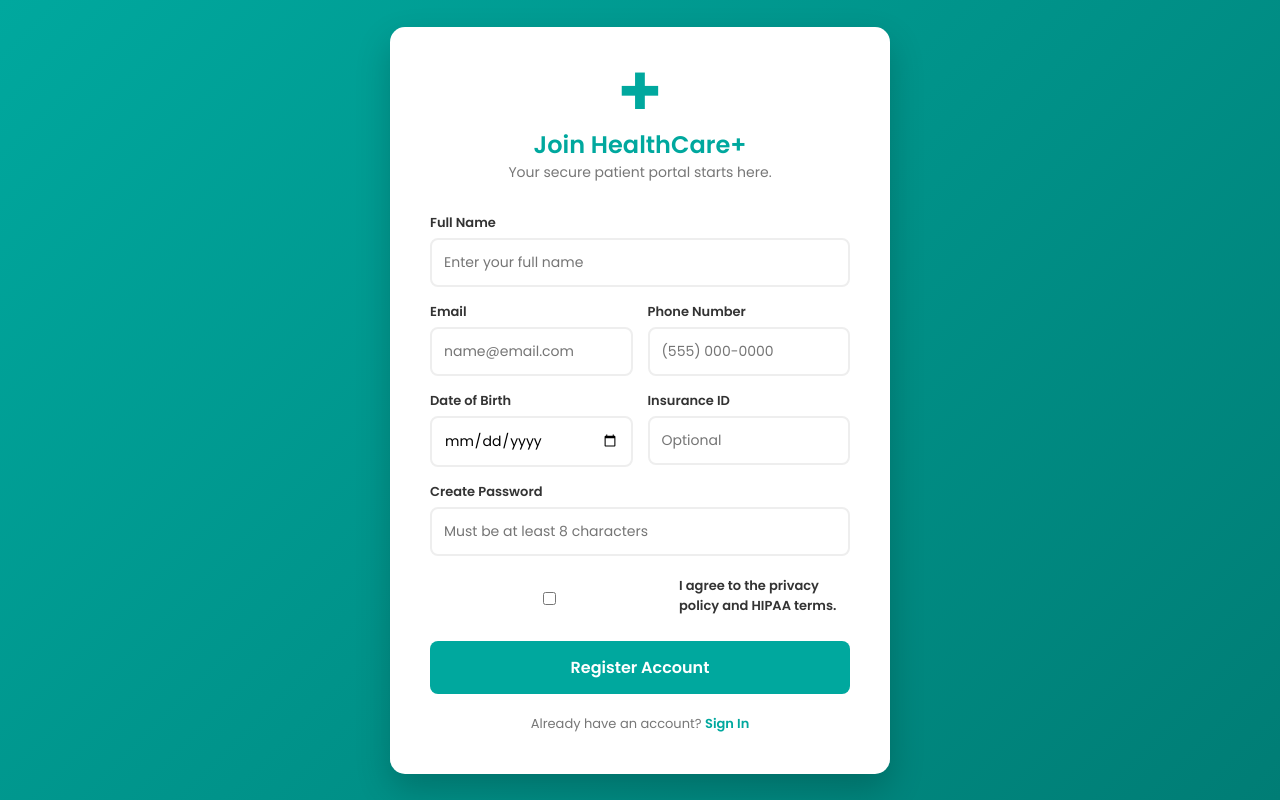
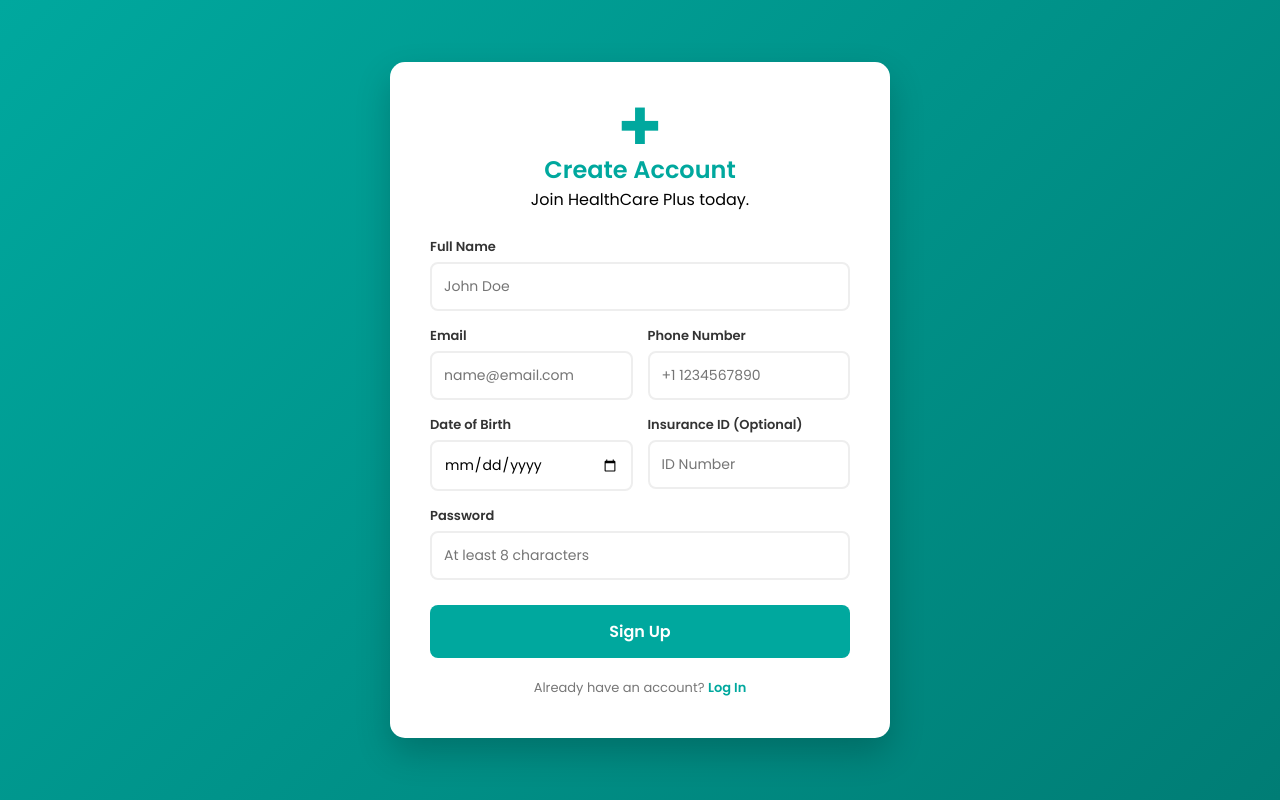
Before and after one commit to JOEL-GICHUHI/healthapp-tracker, a Flask app: page /signup in a window 1280 px wide. Run offline with Flask 3, Linux system fonts and the light colour scheme.

Commit message:
signup page redirection updates (by justin)

```diff
--- a/templates/signup.html
+++ b/templates/signup.html
@@ -3,17 +3,14 @@
 <head>
     <meta charset="UTF-8">
     <meta name="viewport" content="width=device-width, initial-scale=1.0">
-    <title>HealthCare Plus | Sign Up</title>
-    <!-- Google Fonts for a clean look -->
+    <title>HealthCare Plus | Portal</title>
     <link href="https://fonts.googleapis.com/css2?family=Poppins:wght@300;400;600&display=swap" rel="stylesheet">
 
     <style>
-        /* --- CSS STYLES --- */
         :root {
             --turquoise: #00A89E;
             --turquoise-dark: #008f86;
             --white: #ffffff;
-            --light-gray: #f4f7f6;
             --text-main: #333333;
             --text-muted: #777777;
             --error-red: #e74c3c;
@@ -35,18 +32,25 @@
             padding: 20px;
         }
 
-        .signup-card {
+        /* Container for both forms */
+        .auth-card {
             background-color: var(--white);
             width: 100%;
             max-width: 500px;
             padding: 40px;
             border-radius: 15px;
             box-shadow: 0 15px 35px rgba(0, 0, 0, 0.2);
+            transition: transform 0.3s ease;
+        }
+
+        /* Hide logic */
+        .hidden {
+            display: none;
         }
 
         .header {
             text-align: center;
-            margin-bottom: 30px;
+            margin-bottom: 25px;
         }
 
         .logo-icon {
@@ -58,12 +62,6 @@
         .header h1 {
             color: var(--turquoise);
             font-size: 24px;
-            margin-top: 10px;
-        }
-
-        .header p {
-            color: var(--text-muted);
-            font-size: 14px;
         }
 
         .form-group {
@@ -94,28 +92,18 @@
             border-radius: 8px;
             font-size: 14px;
             outline: none;
-            transition: border-color 0.3s ease;
+            transition: all 0.3s ease;
         }
 
         input:focus {
             border-color: var(--turquoise);
         }
 
-        /* Styling for the validation error */
         .error-message {
             color: var(--error-red);
             font-size: 11px;
             margin-top: 4px;
             display: none;
-        }
-
-        .terms {
-            display: flex;
-            align-items: center;
-            gap: 10px;
-            margin: 20px 0;
-            font-size: 12px;
-            color: var(--text-muted);
         }
 
         .btn-submit {
@@ -128,7 +116,7 @@
             font-size: 16px;
             font-weight: 600;
             cursor: pointer;
-            transition: background 0.3s ease;
+            margin-top: 10px;
         }
 
         .btn-submit:hover {
@@ -146,121 +134,149 @@
             color: var(--turquoise);
             text-decoration: none;
             font-weight: 600;
+            cursor: pointer;
         }
 
         @media (max-width: 480px) {
-            .form-row {
-                flex-direction: column;
-                gap: 0;
-            }
+            .form-row { flex-direction: column; gap: 0; }
         }
     </style>
 </head>
 <body>
 
-    <div class="signup-card">
+    <!-- SIGN UP VIEW -->
+    <div id="signup-view" class="auth-card">
         <div class="header">
             <div class="logo-icon">✚</div>
-            <h1>Join HealthCare+</h1>
-            <p>Your secure patient portal starts here.</p>
+            <h1>Create Account</h1>
+            <p>Join HealthCare Plus today.</p>
         </div>
 
-        <form id="healthSignUpForm">
+        <form id="signUpForm">
             <div class="form-group">
-                <label for="fullName">Full Name</label>
-                <input type="text" id="fullName" placeholder="Enter your full name" required>
+                <label>Full Name</label>
+                <input type="text" id="reg-name" placeholder="John Doe" required>
             </div>
 
             <div class="form-row">
                 <div class="form-group">
-                    <label for="email">Email</label>
-                    <input type="email" id="email" placeholder="name@email.com" required>
+                    <label>Email</label>
+                    <input type="email" id="reg-email" placeholder="name@email.com" required>
                 </div>
                 <div class="form-group">
-                    <label for="phone">Phone Number</label>
-                    <input type="tel" id="phone" placeholder="(555) 000-0000" required>
+                    <label>Phone Number</label>
+                    <!-- Added pattern for + country code -->
+                    <input type="tel" id="reg-phone" placeholder="+1 1234567890" pattern="^\+.*" title="Please include country code starting with +" required>
                 </div>
             </div>
 
             <div class="form-row">
                 <div class="form-group">
-                    <label for="dob">Date of Birth</label>
-                    <!-- Added 'max' attribute will be set via JS automatically below -->
-                    <input type="date" id="dob" required>
-                    <div id="dobError" class="error-message">DOB cannot be in the future.</div>
+                    <label>Date of Birth</label>
+                    <input type="date" id="reg-dob" required>
+                    <div id="dobError" class="error-message">Date cannot be in the future.</div>
                 </div>
                 <div class="form-group">
-                    <label for="insurance">Insurance ID</label>
-                    <input type="text" id="insurance" placeholder="Optional">
+                    <label>Insurance ID (Optional)</label>
+                    <input type="text" placeholder="ID Number">
                 </div>
             </div>
 
             <div class="form-group">
-                <label for="password">Create Password</label>
-                <input type="password" id="password" placeholder="Must be at least 8 characters" required>
+                <label>Password</label>
+                <input type="password" id="reg-pass" placeholder="At least 8 characters" required>
             </div>
 
-            <div class="terms">
-                <input type="checkbox" id="agree" required>
-                <label for="agree">I agree to the privacy policy and HIPAA terms.</label>
-            </div>
-
-            <button type="submit" class="btn-submit">Register Account</button>
+            <button type="submit" class="btn-submit">Sign Up</button>
         </form>
 
         <div class="footer-link">
-            Already have an account? <a href="#">Sign In</a>
+            Already have an account? <a onclick="toggleView('login-view')">Log In</a>
+        </div>
+    </div>
+
+    <!-- LOGIN VIEW -->
+    <div id="login-view" class="auth-card hidden">
+        <div class="header">
+            <div class="logo-icon">✚</div>
+            <h1>Welcome Back</h1>
+            <p>Please log in to your account.</p>
+        </div>
+
+        <form id="loginForm">
+            <div class="form-group">
+                <label>Email Address</label>
+                <input type="email" id="login-email" placeholder="name@email.com" required>
+            </div>
+            <div class="form-group">
+                <label>Password</label>
+                <input type="password" placeholder="Enter your password" required>
+            </div>
+
+            <button type="submit" class="btn-submit">Log In</button>
+        </form>
+
+        <div class="footer-link">
+            Don't have an account? <a onclick="toggleView('signup-view')">Sign Up</a>
         </div>
     </div>
 
     <script>
-        // 1. SET MAX DATE AUTOMATICALLY TO TODAY
-        // This prevents the user from selecting a future date in the calendar picker.
-        const dobInput = document.getElementById('dob');
+        // 1. NAVIGATION LOGIC (Toggling between Login and Signup)
+        function toggleView(viewId) {
+            document.getElementById('signup-view').classList.add('hidden');
+            document.getElementById('login-view').classList.add('hidden');
+            document.getElementById(viewId).classList.remove('hidden');
+        }
+
+        // 2. SET MAX DATE FOR DOB (No future dates)
+        const dobInput = document.getElementById('reg-dob');
         const today = new Date().toISOString().split('T')[0];
         dobInput.setAttribute('max', today);
 
-        // 2. FORM SUBMISSION LOGIC
-        document.getElementById('healthSignUpForm').addEventListener('submit', function(event) {
-            event.preventDefault();
+        // 3. SIGN UP FORM LOGIC
+        document.getElementById('signUpForm').addEventListener('submit', function(e) {
+            e.preventDefault();
 
-            const name = document.getElementById('fullName').value;
-            const dobValue = document.getElementById('dob').value;
+            const dobValue = dobInput.value;
             const dobError = document.getElementById('dobError');
-            const password = document.getElementById('password').value;
-
-            // Date of Birth Validation Logic
             const selectedDate = new Date(dobValue);
             const currentDate = new Date();
+            const password = document.getElementById('reg-pass').value;
 
-            // Reset error state
-            dobError.style.display = "none";
-            dobInput.style.borderColor = "#eee";
-
+            // Date validation
             if (selectedDate > currentDate) {
                 dobError.style.display = "block";
-                dobInput.style.borderColor = "var(--error-red)";
-                dobInput.focus();
-                return; // Stop the form from submitting
+                return;
+            } else {
+                dobError.style.display = "none";
             }
 
-            // Password Length check
+            // Password validation
             if (password.length < 8) {
-                alert("Please use a stronger password (at least 8 characters).");
+                alert("Password must be at least 8 characters.");
                 return;
             }
 
-            // Visual feedback for successful "Submit"
-            const btn = document.querySelector('.btn-submit');
-            btn.innerHTML = "Processing...";
-            btn.disabled = true;
+            // Success Simulation
+            const btn = e.target.querySelector('button');
+            btn.innerText = "Creating Account...";
 
             setTimeout(() => {
-                alert("Account created successfully for " + name + "!");
-                btn.innerHTML = "Register Account";
-                btn.disabled = false;
-                document.getElementById('healthSignUpForm').reset();
+                alert("Registration Successful! Redirecting to login...");
+                // Clear the form
+                e.target.reset();
+                // "Return" to login page automatically
+                toggleView('login-view');
+                btn.innerText = "Sign Up";
             }, 1500);
+        });
+
+        // 4. LOGIN FORM LOGIC
+        document.getElementById('loginForm').addEventListener('submit', function(e) {
+            e.preventDefault();
+            const email = document.getElementById('login-email').value;
+            alert("Logging in as " + email + "...");
         });
     </script>
 
```
